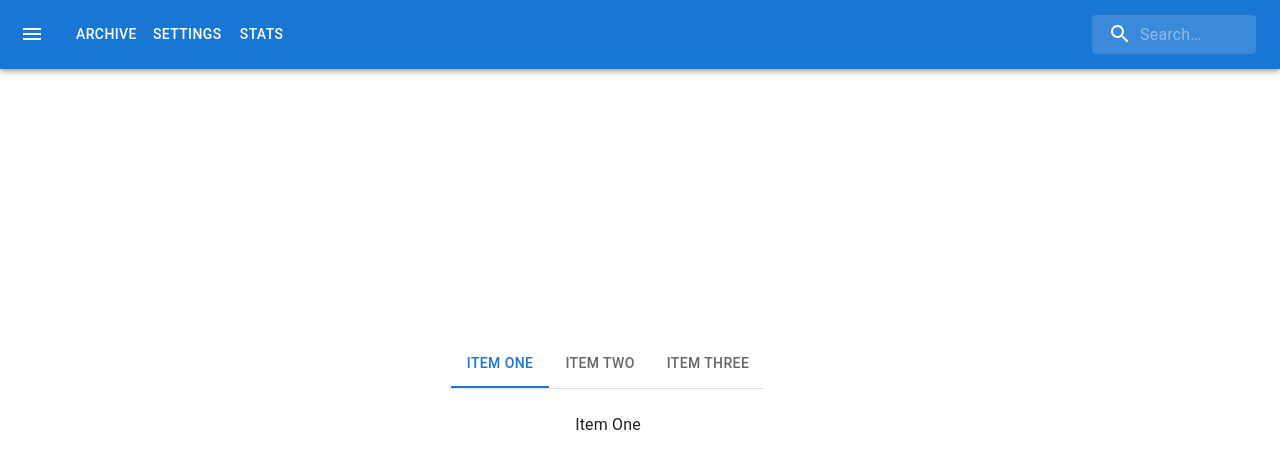
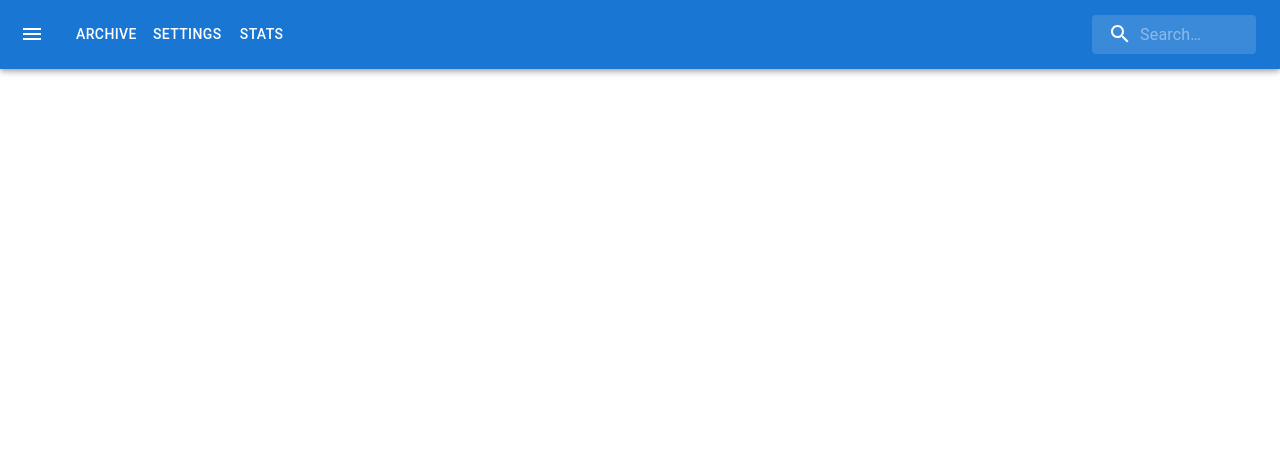
Before and after one commit to ipcampbell12/react_organizer_app, a React (Vite) app: page / in a window 1280 px wide. Shown: the top 468 px of the page. Built offline with nearby package versions, Linux system fonts and the light colour scheme.

Commit message:
iterater over tabs

```diff
--- a/src/Components/Layout/Tabs.jsx
+++ b/src/Components/Layout/Tabs.jsx
@@ -57,22 +57,12 @@ export default function BasicTabs() {
                     {tabNames.map((tab, index) => {
                         { <Tab label={tab} {...a11yProps(index)} /> }
                     })}
-                    <Tab label="Item One" {...a11yProps(0)} />
-                    <Tab label="Item Two" {...a11yProps(1)} />
-                    <Tab label="Item Three" {...a11yProps(2)} />
+
                 </Tabs>
             </Box>
 
 
-            <CustomTabPanel value={value} index={0}>
-                Item One
-            </CustomTabPanel>
-            <CustomTabPanel value={value} index={1}>
-                Item Two
-            </CustomTabPanel>
-            <CustomTabPanel value={value} index={2}>
-                Item Three
-            </CustomTabPanel>
+
         </Box>
     );
 }
```
